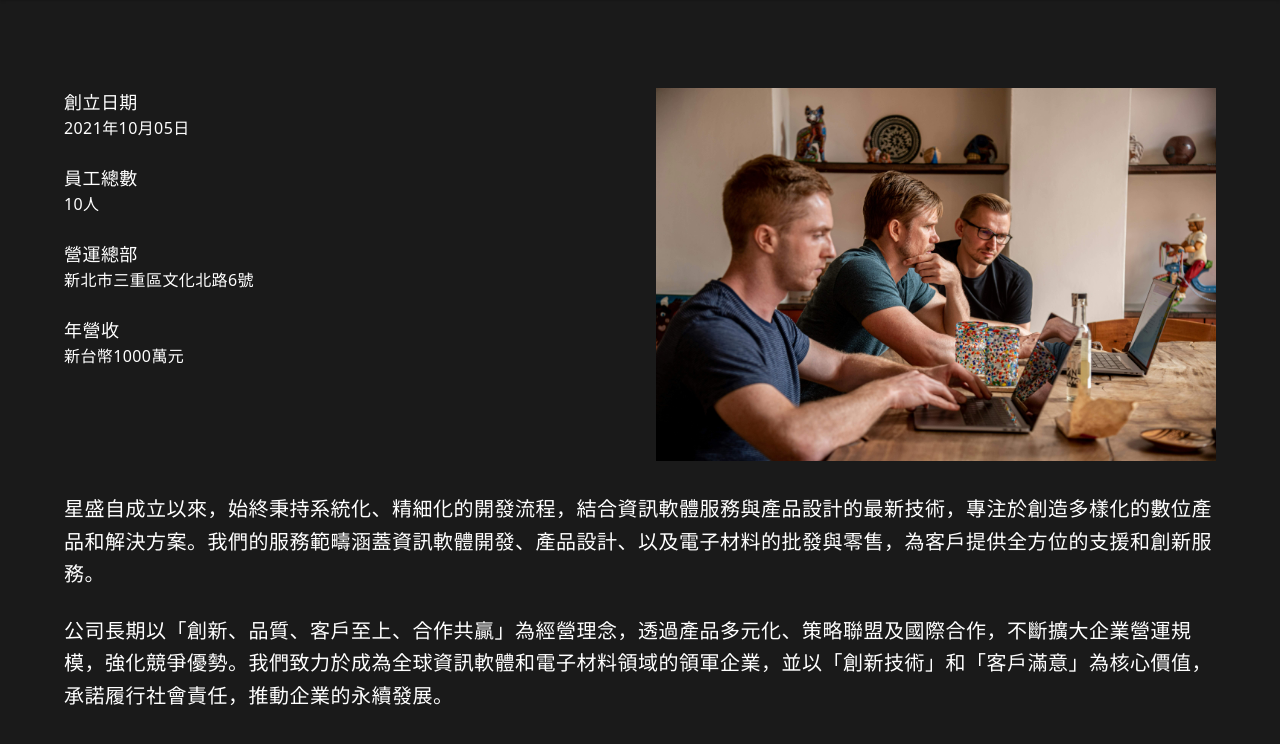
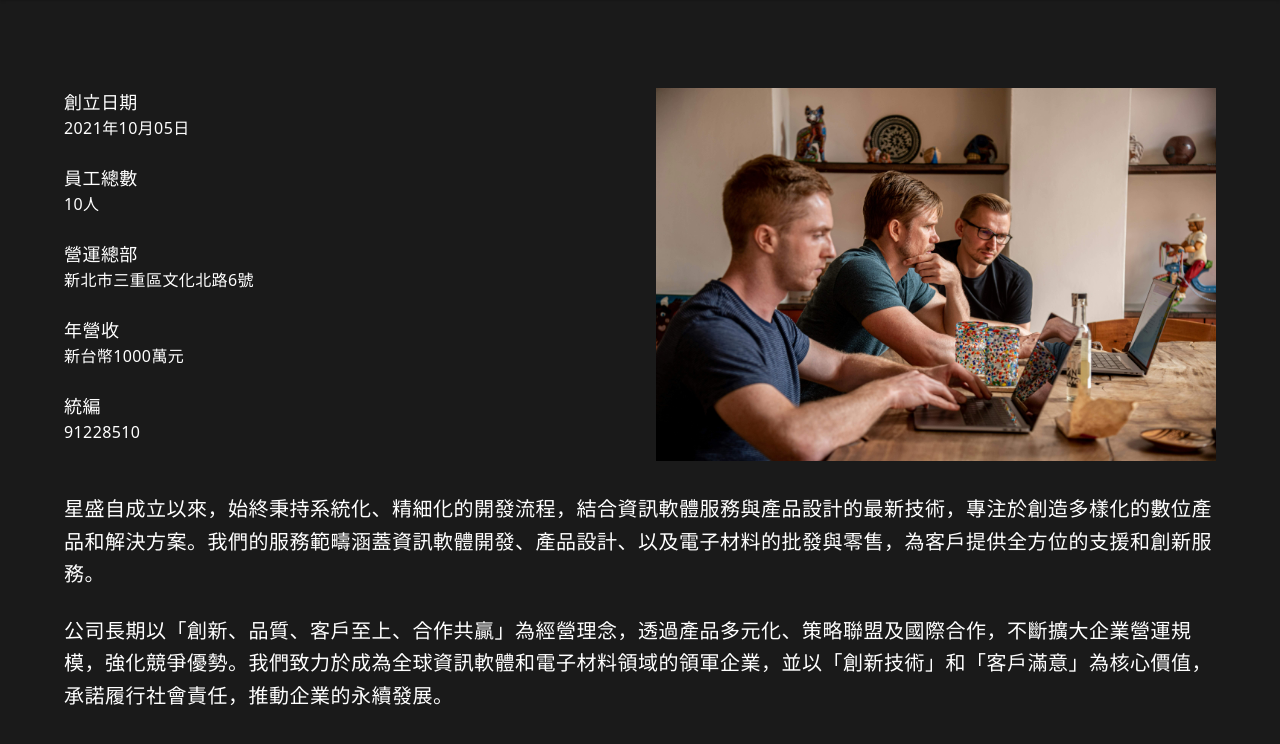
Before and after one commit to ImOgg/sc, a plain HTML site: page about.html in a window 1280 px wide. Shown: the part 560-1304 px from the top of the page. Drawn offline with nearby package versions, Linux system fonts and the light colour scheme; no server answers.

Commit message:
更新資訊

```diff
--- a/about.html
+++ b/about.html
@@ -70,6 +70,10 @@
               <div data-aos="fade-right">
                 <h3 class="text-lg font-medium tracking-wide">年營收</h3>
                 <p class="tracking-wide">新台幣1000萬元</p>
+              </div>
+              <div data-aos="fade-right">
+                <h3 class="text-lg font-medium tracking-wide">統編</h3>
+                <p class="tracking-wide">91228510</p>
               </div>
             </div>
             <div class="w-full md:w-1/2">
```
